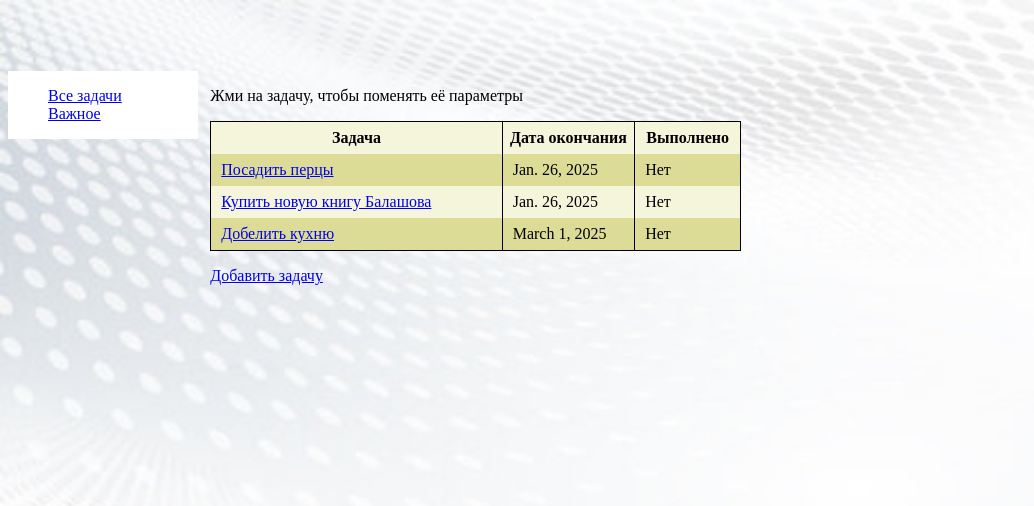
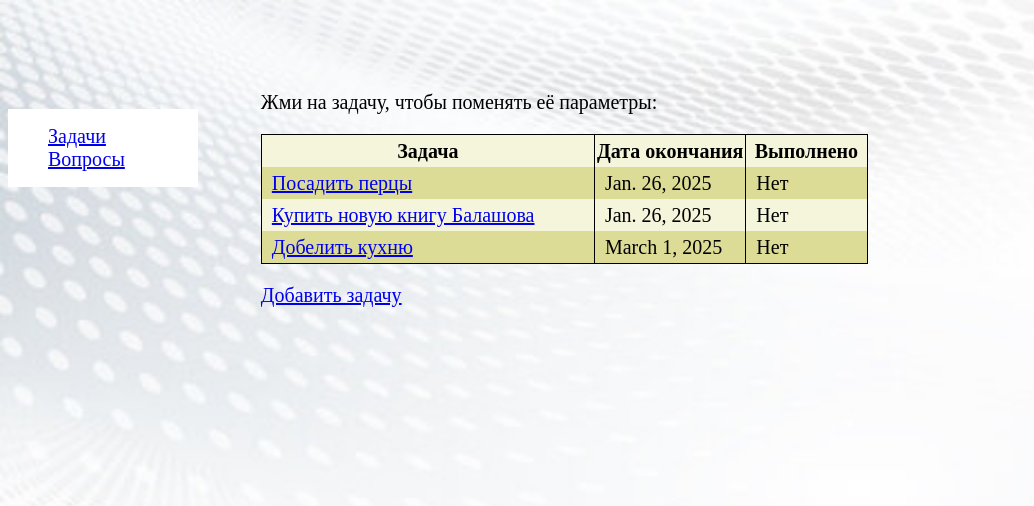
Before and after one commit to Artem-Ionov/ToDo, a Django app: page /App/ in a window 1280 px wide. Shown: the top 506 px of the page, without its empty margins (0-1034 px from the left). Run offline with Django 5.2, Linux system fonts and the light colour scheme; data comes from the database, SQL or seed files in the repository; both versions use the stored data as it was after the commit.

Commit message:
Add models Question and Question_block, Add question_list

```diff
--- a/App/models.py
+++ b/App/models.py
@@ -10,3 +10,25 @@ class Task(models.Model):
 
     def __str__(self):
         return self.title
+
+
+class Question_block(models.Model):
+    title=models.CharField('Группа вопросов', max_length=200)
+
+    class Meta:
+        ordering=['title']
+
+    def __str__(self):
+        return self.title
+
+
+class Question(models.Model):
+    title=models.CharField('Вопрос', max_length=200, default='?')
+    decision=models.TextField('Решение', blank=True, default='Пока не найдено')
+    block=models.ForeignKey(Question_block, on_delete=models.SET_NULL, null=True, blank=True)
+
+    class Meta:
+        ordering=['title']
+
+    def __str__(self):
+        return self.title
--- a/App/static/Styles.css
+++ b/App/static/Styles.css
@@ -4,25 +4,29 @@ html{
     background-size: cover;
 }
 
+ul{
+    list-style: none;
+}
+
+li, p, td, th{
+    font-size: 20px;
+}
+
 .navi{
     background-color: white;
     float: left;
     width: 15%;
-    margin-top: 5%;
-}
-
-.navi ul{
-    list-style: none;
+    margin-top: 8%;
 }
 
 .content{
     float: right;
-    width: 84%;
+    width: 80%;
     padding-top: 5%;
 }
 
 table{
-    width: 50%;
+    width: 60%;
     border-collapse: collapse;
 }
 
--- a/App/templates/Base.html
+++ b/App/templates/Base.html
@@ -10,8 +10,8 @@
         <div class="navi">
         {% block navi %}
             <ul>
-                <li><a href="{% url 'task_list' %}">Все задачи</a></li>
-                <li><a href="#">Важное</a></li>
+                <li><a href="{% url 'task_list' %}">Задачи</a></li>
+                <li><a href="{% url 'question_list' %}">Вопросы</a></li>
             </ul>
         {% endblock %}
         </div>
--- a/App/templates/task_list.html
+++ b/App/templates/task_list.html
@@ -1,7 +1,7 @@
 {% extends 'Base.html' %}
 
 {% block content %}
-    <p>Жми на задачу, чтобы поменять её параметры</p>
+    <p>Жми на задачу, чтобы поменять её параметры:</p>
     <table>
         <colgroup>
             <col style="width: 55%; border: 1px solid;">
--- a/App/urls.py
+++ b/App/urls.py
@@ -1,9 +1,10 @@
 from django.urls import path
-from .views import task_list, task_update, task_add, task_delete
+from .views import task_list, task_update, task_add, task_delete, question_list
 
 urlpatterns=[
     path('', task_list, name='task_list'),
     path('update/<int:pk>', task_update, name='task_update'),
     path('add/', task_add, name='task_add'),
     path('delete/<int:pk>', task_delete, name='task_delete'),
+    path('questions/', question_list, name='question_list'),
 ]
--- a/App/views.py
+++ b/App/views.py
@@ -1,5 +1,5 @@
 from django.shortcuts import render, redirect
-from .models import Task
+from .models import Task, Question, Question_block
 from .forms import Update, Add
 
 def task_list(request):
@@ -31,3 +31,7 @@ def task_delete(request, pk):
     task=Task.objects.get(pk=pk)
     task.delete()
     return redirect('task_list')
+
+def question_list(request):
+    blocks=Question_block.objects.all()
+    return render(request, 'question_list.html', {'blocks':blocks})
```
Also changed, not shown: App/admin.py (+12 -1 lines), App/templates/question_list.html (added, +16 -0 lines), App/migrations/0002_question_alter_task_options.py (added), App/migrations/0003_question_block_alter_question_title_question_block.py (added), App/migrations/0004_alter_question_block_options.py (added), db.sqlite3.
